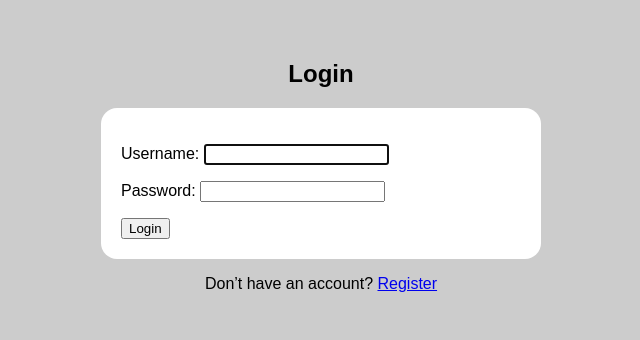
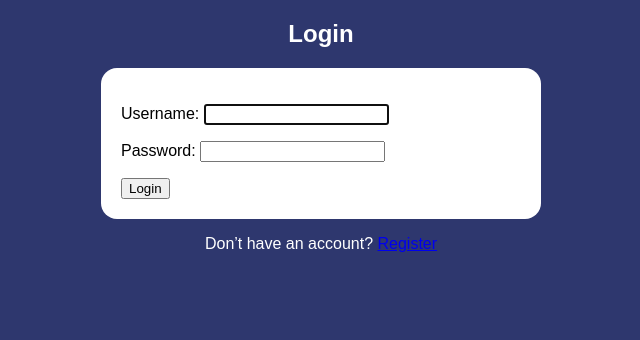
Before and after one commit to dianabalt/SmartTasker, a Django app: page /accounts/login/ in a window 1280 px wide. Shown: the top 340 px of the page, without its empty margins (319-959 px from the left). Run offline with Django 5.2, Linux system fonts and the light colour scheme.

Commit message:
updated login page css to match style of rest of project

```diff
--- a/accounts/templates/accounts/login.html
+++ b/accounts/templates/accounts/login.html
@@ -4,9 +4,34 @@
     <meta charset="UTF-8">
     <title>Login</title>
     <style>
-        body { font-family: sans-serif; padding: 2em; background: #cccccc; }
-        form { background: white; padding: 20px; max-width: 400px; margin: auto; border-radius: 16px; }
-        h2 { text-align: center; }
+
+        body {
+            background-color: #2e376e;
+            color: white;
+            font-family: Arial, sans-serif;
+            margin: 0;
+            padding: 0;
+        }
+
+        form {
+             background: white;
+             padding: 20px;
+             max-width: 400px;
+             margin: auto;
+             border-radius: 16px;
+
+            }
+
+        label {
+            color: black;
+        }
+
+        h2 {
+            text-align: center;
+            color: white;
+
+        }
+
     </style>
 </head>
 <body>
```
